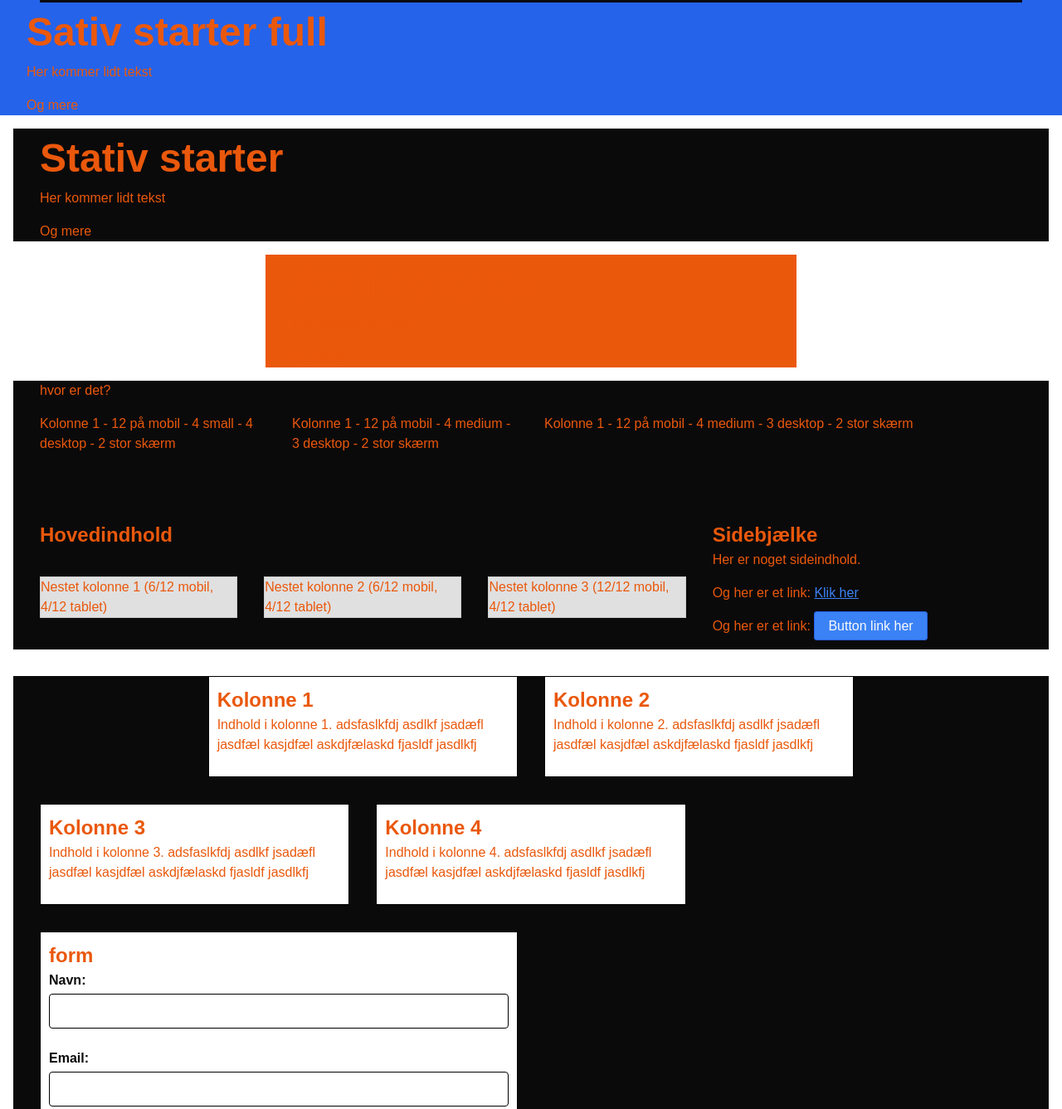
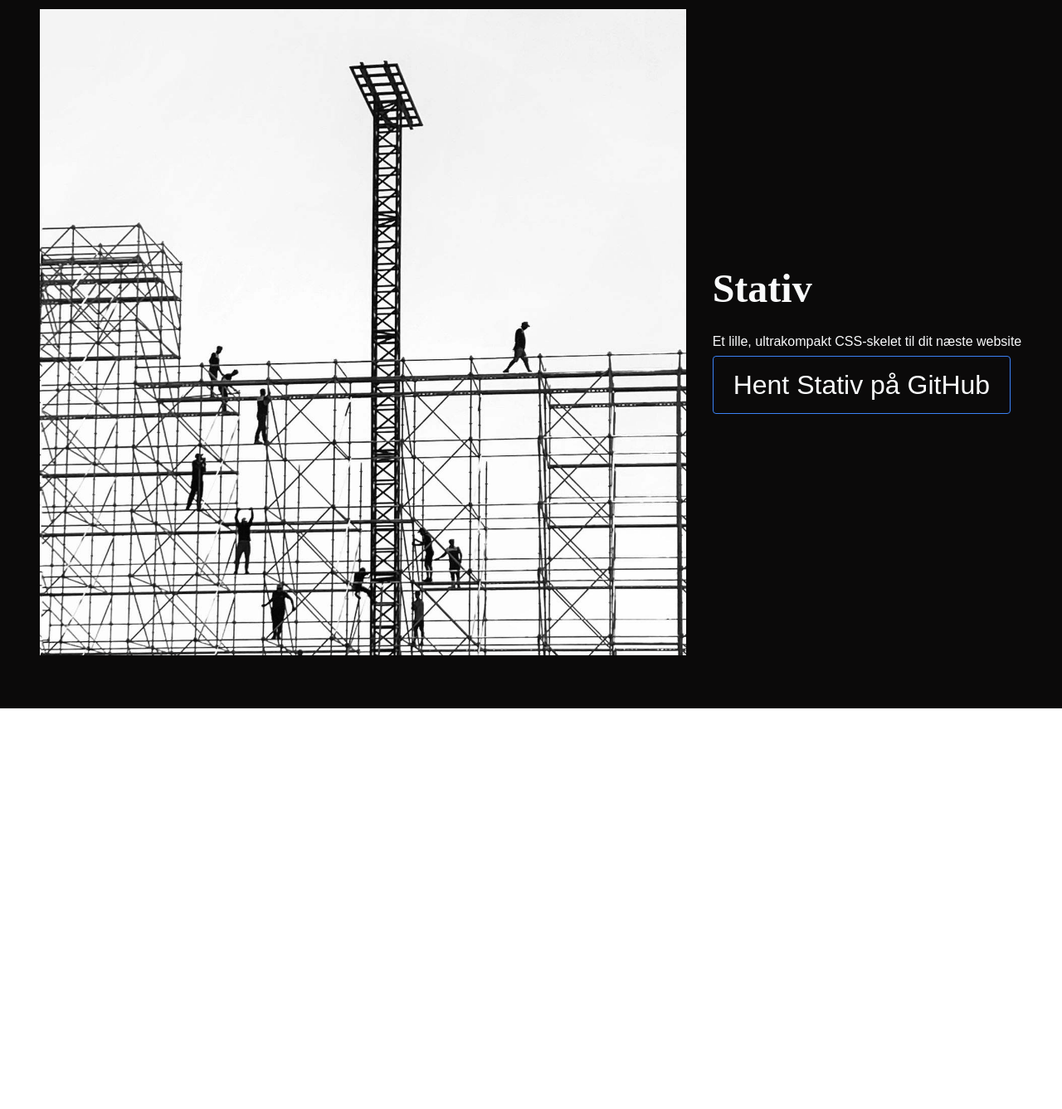
Before and after one commit to stefangrage/stativ, a plain HTML site: page index.html in a window 1280 px wide. Shown: the part 21-1358 px from the top of the page at 83% size. After the commit the page ends 875 px from the top, so only its background shows below. Drawn offline with Linux system fonts and the light colour scheme.

Commit message:
Add files via upload

```diff
--- a/index.html
+++ b/index.html
@@ -7,90 +7,15 @@
     <title>Stativ starter</title>
 </head>
 <body>
-    <div class="container-full">
-        <div class="container">container i container-full</div>
-            <h1>Sativ starter full</h1>
-            <p>Her kommer lidt tekst</p>
-            <p>Og mere</p>
-    </div>
-    <div class="container">
-            <h1>Stativ starter</h1>
-            <p>Her kommer lidt tekst</p>
-            <p>Og mere</p>
-    </div>
-    <div class="container-narrow">
-            <h1>Stativ starter</h1>
-            <p>Her kommer lidt tekst</p>
-            <p>Og mere</p>
-    </div>
-
-
-    <div class="container">
-        <p>hvor er det?</p>
-        <!-- Eksempel 1: Simpelt grid med responsive kolonner -->
-        <div class="grid">
-            <div class="col-12 col-sm-4 col-md-4 col-lg-3 " >
-                Kolonne 1 - 12 på mobil - 4 small - 4 desktop - 2 stor skærm
+    <div class="container-full bg-dark text-bright">
+        <div class="container grid">
+            <div class="col-12 col-md-6 col-lg-8">
+                <img src="filer/stativ.jpg" alt="stativ hero foto"  >
             </div>
-            <div class="col-12 col-md-4 col-lg-3 col-xl-2">
-            Kolonne 1 - 12 på mobil - 4 medium - 3 desktop - 2 stor skærm </div>
-            <div class="col-12  col-md-4 col-lg-6 col-xl-8">
-               Kolonne 1 - 12 på mobil - 4 medium - 3 desktop - 2 stor skærm
-            </div>
-        </div>
-
-        <!-- Eksempel 2: Nestet grid -->
-        <div class="grid">
-            <div class="col-12 col-md-8">
-                <h3>Hovedindhold</h3>
-                <div class="nested-grid">
-                    <div class="col-6 col-md-4">Nestet kolonne 1 (6/12 mobil, 4/12 tablet)</div>
-                    <div class="col-6 col-md-4">Nestet kolonne 2 (6/12 mobil, 4/12 tablet)</div>
-                    <div class="col-12 col-md-4">Nestet kolonne 3 (12/12 mobil, 4/12 tablet)</div>
-                </div>
-            </div>
-            <div class="col-12 col-md-4">
-                <h3>Sidebjælke</h3>
-                <p>Her er noget sideindhold.</p>
-                <p>Og her er et link: <a href="#">Klik her</a></p>
-                <p>Og her er et link: <a href="#" class="btn">Button link her</a></p>
-            </div>
-        </div>
-    </div>
-
-    <div class="container">
-        <div class="grid">
-            <div class="col-10 col-start-2 col-sm-8 col-sm-start-5 col-md-6 col-md-start-7 col-lg-4 col-lg-start-3" style="background-color: white; border: 1px solid black; padding: 10px; ">
-                <h3>Kolonne 1</h3>
-                <p>Indhold i kolonne 1. adsfaslkfdj asdlkf jsadæfl jasdfæl kasjdfæl askdjfælaskd fjasldf jasdlkfj</p>
-            </div>
-
-
-            <div class="col-12 col-sm-6 col-md-8 col-lg-4" style="background-color: white; border: 1px solid black; padding: 10px; ">
-                <h3>Kolonne 2</h3>
-                <p>Indhold i kolonne 2. adsfaslkfdj asdlkf jsadæfl jasdfæl kasjdfæl askdjfælaskd fjasldf jasdlkfj</p>
-            </div>
-
-            <div class="col-6 col-sm-6 col-md-8 col-lg-4" style="background-color: white; border: 1px solid black; padding: 10px; ">
-                <h3>Kolonne 3</h3>
-                <p>Indhold i kolonne 3. adsfaslkfdj asdlkf jsadæfl jasdfæl kasjdfæl askdjfælaskd fjasldf jasdlkfj</p>
-            </div>
-
-            <div class="col-12 col-sm-6 col-md-8 col-lg-4" style="background-color: white; border: 1px solid black; padding: 10px; ">
-                <h3>Kolonne 4</h3>
-                <p>Indhold i kolonne 4. adsfaslkfdj asdlkf jsadæfl jasdfæl kasjdfæl askdjfælaskd fjasldf jasdlkfj</p>
-            </div>
-
-            <div class="col-12 col-md-6" style="background-color: white; border: 1px solid black; padding: 10px; ">
-                <h3>form</h3>
-                <form>
-                    <label for="name">Navn:</label>
-                    <input type="text" id="name" name="name"><br><br>
-                    <label for="email">Email:</label>
-                    <input type="email" id="email" name="email"><br><br>
-                    <input type="submit" value="Send">
-                </form>
-
+            <div class="col-12 col-md-6 col-lg-4 content-center text-center md:text-left">
+                <h1>Stativ</h1>
+                <p>Et lille, ultrakompakt CSS-skelet til dit næste website</p>
+                <a href="https://github.com/stefangrage/stativ/" class="btn btn-lg btn-outline">Hent Stativ på GitHub</a>
             </div>
         </div>
     </div>
--- a/system.css
+++ b/system.css
@@ -8,6 +8,7 @@ System styles
 6: Forms
 7: Buttons
 8: Components
+9: Custom CSS
 */
 
 /*1: Reset*/
@@ -62,7 +63,7 @@ button, input, textarea, select {
     --color-secondary-light: rgba(251, 146, 60, 1);
     --color-secondary-dark: rgba(234, 88, 12, 1);
     --color-dark: rgb(11, 10, 10);
-    --color-light: rgba(249, 250, 251, 1);
+    --color-bright: rgba(249, 250, 251, 1);
 
 /* ===== Spacing ===== */
     --space-xs: 0.25rem;
@@ -108,13 +109,26 @@ button, input, textarea, select {
   --shadow-lg: 0 10px 15px rgba(0, 0, 0, 0.1);
 }
 
+/*Surface*/
+.bg-dark {
+    background-color: var(--color-dark);
+}
+.text-dark {
+    color: var(--color-dark);
+}
+.bg-bright {
+    background-color: var(--color-bright);
+}
+.text-bright {
+    color: var(--color-bright);
+}
+
 /* 3: Layout & Breakpoints */
 
 .container {
     width: var(--container-fluid);
     max-width: var(--container-wide);
     margin: 0 auto;
-    background-color: var(--color-dark);
     }
 
 .container-narrow{
@@ -127,11 +141,10 @@ button, input, textarea, select {
 .container-full {
     width: var(--container-full);
     margin: 0 auto;
-    background-color: var(--color-primary-dark);
 }
 
 .container, .container-narrow, .container-full {
-    padding: 0 var(--space-xl);
+    padding: var(--space-md);
 }
 
 /* 4: Grid */
@@ -284,21 +297,28 @@ button, input, textarea, select {
     border: 1px solid #ccc;
 }
 
+/* Lodret justering af indhold */
+    .content-start { align-content: flex-start; }
+    .content-center { align-content: center; }
+    .content-end { align-content: flex-end; }
+    .content-between { align-content: space-between; }
+    .content-around { align-content: space-around; }
+    .content-stretch { align-content: stretch; }
+
 /* 5:Typography */
 body {
     font-size: var(--font-size-base);
-    color: var(--color-secondary-dark);
     font-family: var(--font-family-sans);
     line-height: 1.5;
 }
 p {
   margin-bottom: var(--space-md);
 }
-h1, h2, h3, .text-xl, .text-lg, .text-md, {
+h1, h2, h3, .text-xl, .text-lg, .text-md {
     font-weight: var(--font-weight-bold);
     margin-bottom: var(--space-md);
     font-family: var(--font-family-serif);
-    line-height: 2;
+    line-height: 1.5;
 }
 .text-sm {
     font-size: var(--font-size-sm);
@@ -321,6 +341,39 @@ h3, .text-md {
 .text-bold{
     font-weight: var(--font-weight-bold);
 }
+
+/* Tekstjustering */
+/* Standard tekstjustering (mobil-first) */
+.text-left   { text-align: left; }
+.text-center { text-align: center; }
+.text-right  { text-align: right; }
+.text-justify { text-align: justify; }
+
+
+/* Tablet skærme (≥760px) */
+@media (min-width: 760px) {
+    .sm\:text-left   { text-align: left; }
+    .sm\:text-center { text-align: center; }
+    .sm\:text-right  { text-align: right; }
+    .sm\:text-justify { text-align: justify; }
+}
+
+/* Mellemstore skærme (≥960px) */
+@media (min-width: 960px) {
+    .md\:text-left   { text-align: left; }
+    .md\:text-center { text-align: center; }
+    .md\:text-right  { text-align: right; }
+    .md\:text-justify { text-align: justify; }
+}
+
+/* Store skærme (≥1200px) */
+@media (min-width: 1200px) {
+    .lg\:text-left   { text-align: left; }
+    .lg\:text-center { text-align: center; }
+    .lg\:text-right  { text-align: right; }
+    .lg\:text-justify { text-align: justify; }
+}
+
 
 /* 6: Forms */
 .form-group {
@@ -409,7 +462,7 @@ input[type="range"]::-webkit-slider-thumb {
 input[type="submit"],
 button, .btn {
   background-color: var(--color-primary);
-  color: var(--color-light);
+  color: var(--color-bright);
   padding: var(--space-sm) var(--space-md);
   border: 1px solid var(--color-primary-dark);
   border-radius: var(--radius-sm);
@@ -421,7 +474,7 @@ input[type="submit"]:hover,
 button:hover, .btn:hover {
   background-color: var(--color-primary-dark);
    text-decoration: none;
-   color: var(--color-light);
+   color: var(--color-bright);
 }
 
 /* Knap-varianter */
@@ -445,7 +498,7 @@ button:hover, .btn:hover {
 
 .btn-outline {
   background-color: transparent;
-  color: var(--color-primary);
+  color: var(--color-bright);
   border-color: var(--color-primary);
 }
 
@@ -485,8 +538,9 @@ a:hover {
 
 /* 8:Media */
 img {
-  max-width: 100%;
-  height: auto;
+    width: 100%;
+    max-width: 100%;
+    height: auto;
 }
 
 /* 8: Components */
@@ -520,3 +574,5 @@ img {
 .card-text {
   color: var(--color-secondary-dark);
 }
+
+/*Custom CSS*/
```
Also changed, not shown: filer/stativ.jpg (added).
